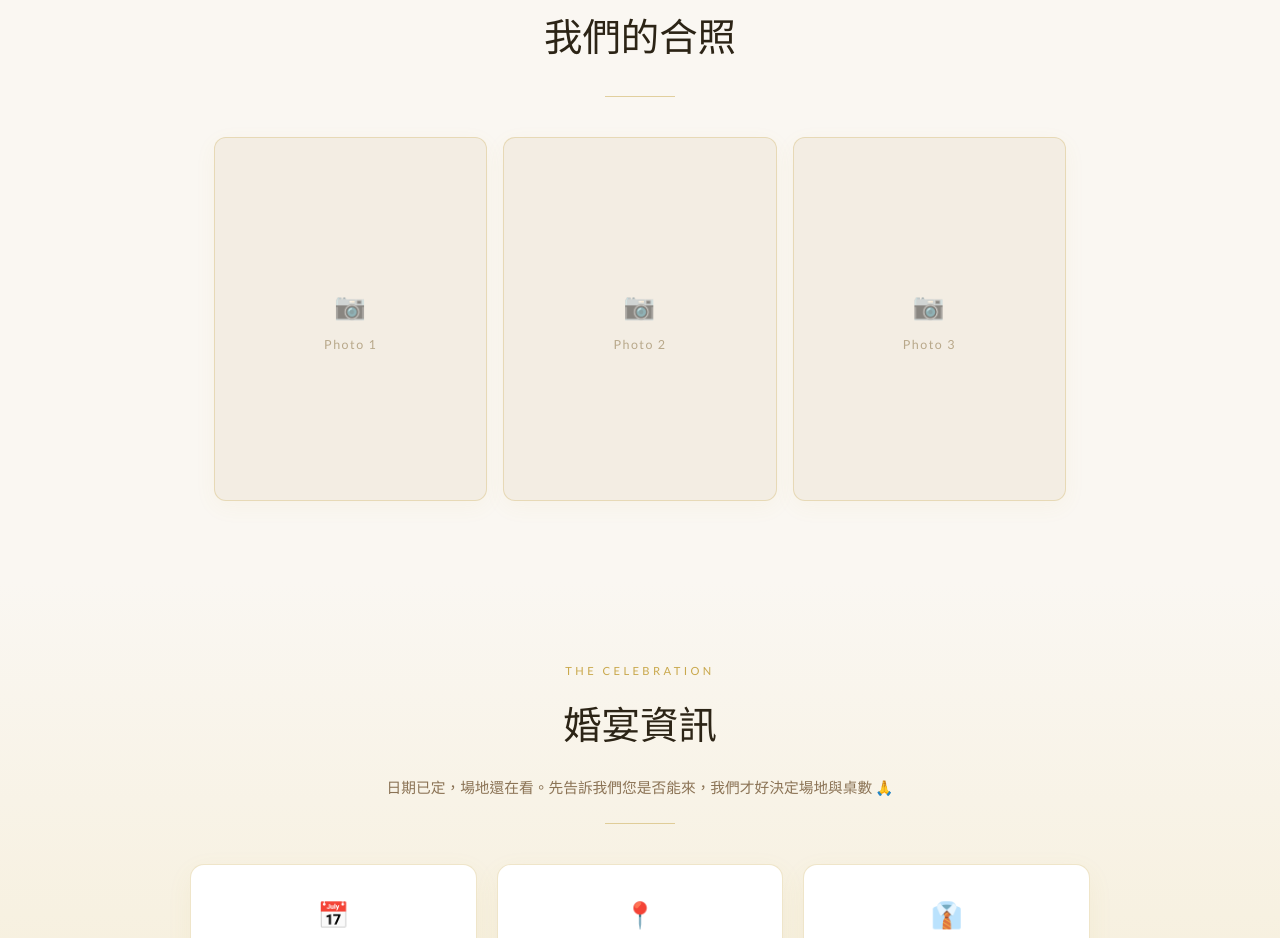
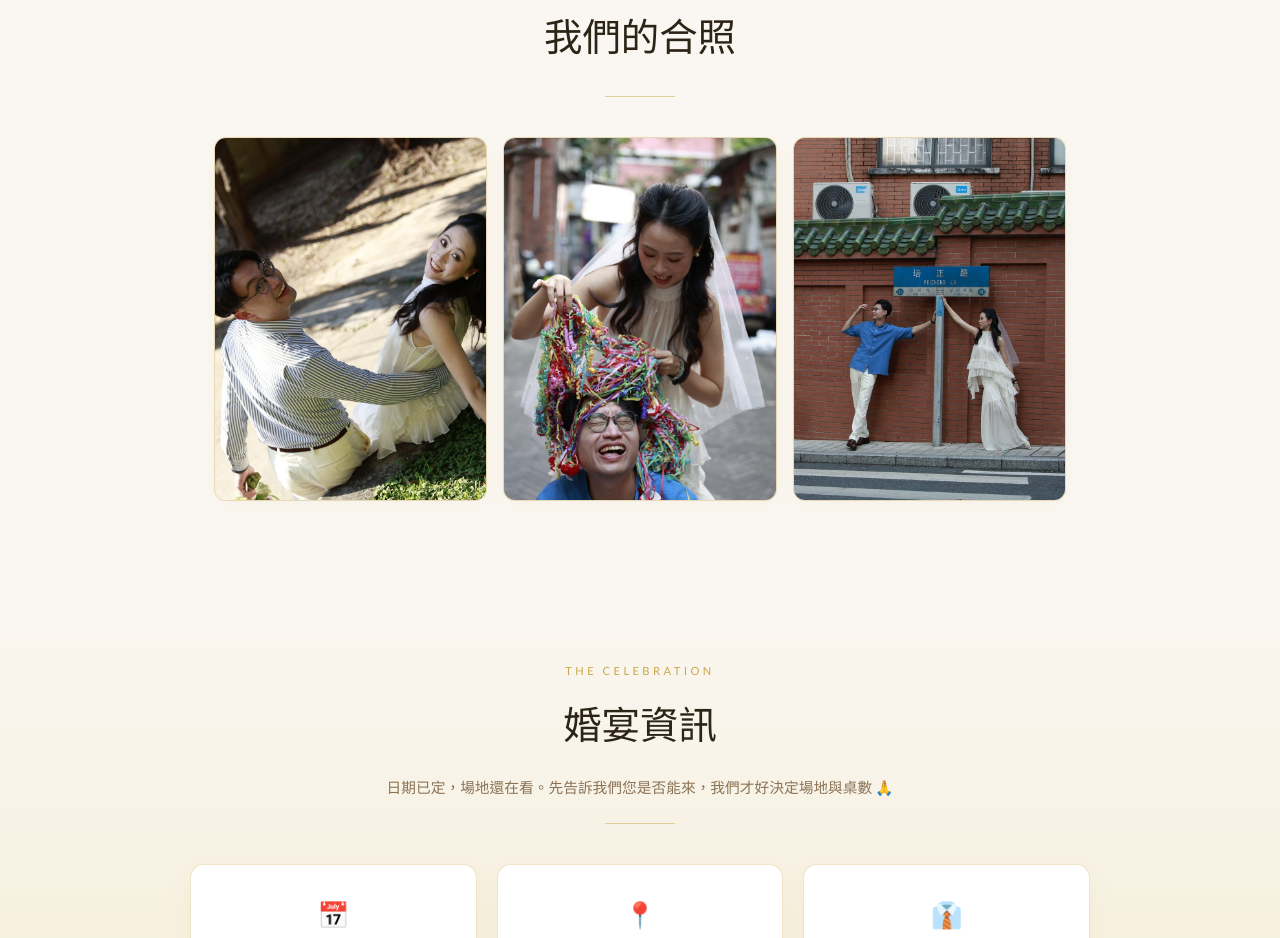
Before and after one commit to sqsqsqlll/hswedding, a plain HTML site: page index.html in a window 1280 px wide. Shown: the part 2740-3678 px from the top of the page. Drawn offline with nearby package versions, Linux system fonts and the light colour scheme.

Commit message:
放上三張婚紗照，取代佔位欄
從 25 張原圖挑出 7014、7320、7407：親密、歡樂、廣州街景，色調偏綠／彩／紅綠暖色，
避開藍色球場那幾張（配色慣例忌冷藍）。

- 照片欄是 3:4 直式 object-fit:cover，橫幅原圖會被瀏覽器亂裁，
  因此先依人物位置裁好 3:4 再輸出 840×1120（合計 458 KB）
- 7407 裁掉左側機車路人，保留紅牆綠瓦與路牌
- 加上 width/height 避免版面位移、loading="lazy"、中文 alt
- deploy.sh 白名單加入 photos/01–03.jpg

Co-Authored-By: Claude Opus 5 <noreply@anthropic.com>

```diff
--- a/index.html
+++ b/index.html
@@ -258,15 +258,15 @@
   </div>
 </section>
 
-<!-- PHOTOS（照片預留欄：把 <div class="photo-frame"> 內容換成 <img src="你的照片.jpg" alt="">即可） -->
+<!-- PHOTOS（照片放在 photos/，840×1120 直式 3:4；換照片時記得同步改 docs/deploy.sh 的白名單） -->
 <section id="photos">
   <p class="sec-eyebrow">Moments</p>
   <h2 class="sec-title" data-lang="tc">我們的合照</h2><h2 class="sec-title" data-lang="sc">我们的合照</h2><h2 class="sec-title" data-lang="en">Our Moments</h2>
   <div class="gold-rule"></div>
   <div class="photo-grid">
-    <div class="photo-frame"><span class="cam">📷</span><span>Photo 1</span></div>
-    <div class="photo-frame"><span class="cam">📷</span><span>Photo 2</span></div>
-    <div class="photo-frame"><span class="cam">📷</span><span>Photo 3</span></div>
+    <div class="photo-frame"><img src="photos/01.jpg" width="840" height="1120" loading="lazy" decoding="async" alt="Harry 與 Sincer 在樹蔭草地上相視而笑"></div>
+    <div class="photo-frame"><img src="photos/02.jpg" width="840" height="1120" loading="lazy" decoding="async" alt="Sincer 把彩帶披到 Harry 頭上，兩人大笑"></div>
+    <div class="photo-frame"><img src="photos/03.jpg" width="840" height="1120" loading="lazy" decoding="async" alt="兩人在廣州街頭的紅牆綠瓦前合影"></div>
   </div>
 </section>
 
```
Also changed, not shown: photos/01.jpg (added), photos/02.jpg (added), photos/03.jpg (added).
